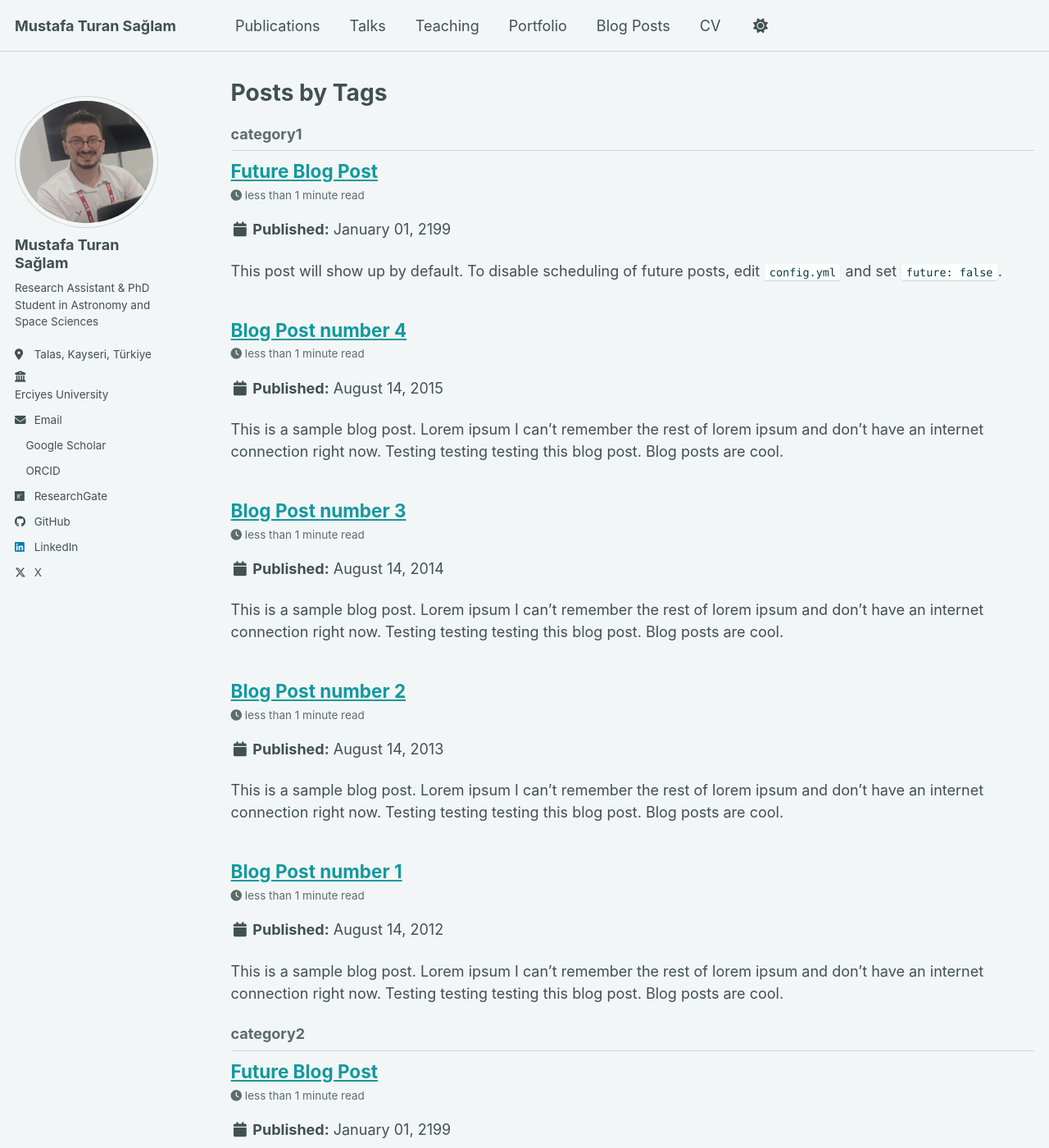
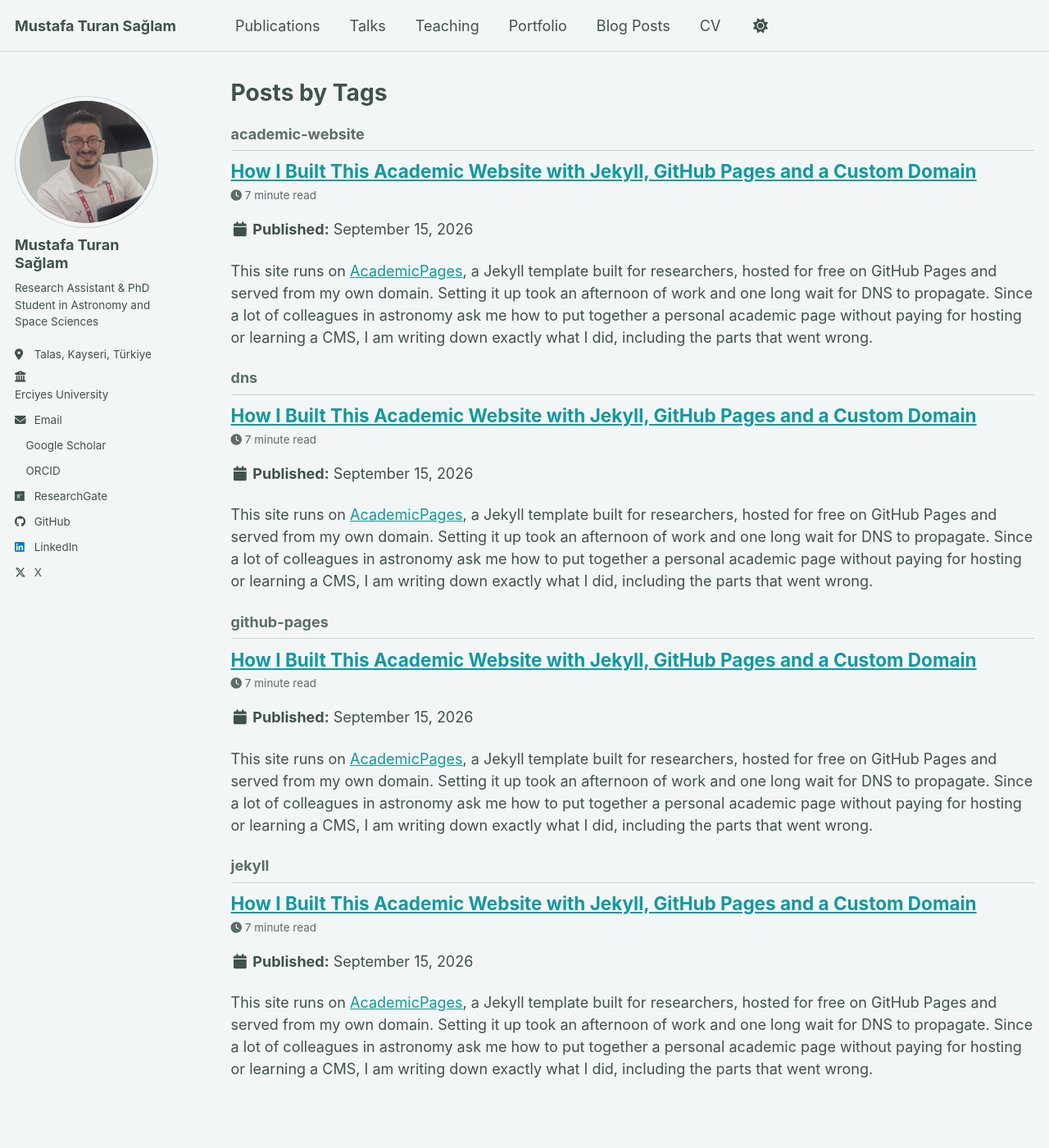
Before and after one commit to mtsaglam/mtsaglam.github.io, a Jekyll site: the page built from _pages/tag-archive.html, in a window 1280 px wide and 1400 px high. Shown: the whole window at 82% size. Built offline with Jekyll 4.4.1, drawn with Linux system fonts in a browser that asks for light colours; a style sheet for code colours, icons or effects is not loaded; some of the changed text lies outside the part shown.

Commit message:
Fix site url for custom domain, remove sample posts, add first blog post
The url field still pointed at the github.io origin, which made the
JavaScript module load cross-origin and get blocked by CORS, breaking
the theme toggle and menus.

Co-Authored-By: Claude Opus 5 <noreply@anthropic.com>
Claude-Session: https://claude.ai/code/session_01JR84KC3NS5u3o9AfVjogQ3

````diff
--- a/_config.yml
+++ b/_config.yml
@@ -13,7 +13,7 @@ title                    : "Mustafa Turan Sağlam"
 title_separator          : "-"
 name                     : &name "Mustafa Turan Sağlam"
 description              : &description "Research Assistant & PhD Student in Astronomy and Space Sciences at Erciyes University"
-url                      : https://mtsaglam.github.io
+url                      : https://mustafaturansaglam.com
                                                            # or if you already have some other page hosted on Github then use "https://[your GitHub username].github.io/[Your Repo Name]"
 baseurl                  : "" # the subpath of your site, e.g. "/blog"
 repository               : "mtsaglam/mtsaglam.github.io"
--- a/_posts/2012-08-14-blog-post-1.md
+++ /dev/null
@@ -1,20 +0,0 @@
----
-title: 'Blog Post number 1'
-date: 2012-08-14
-permalink: /posts/2012/08/blog-post-1/
-tags:
-  - cool posts
-  - category1
-  - category2
----
-
-This is a sample blog post. Lorem ipsum I can't remember the rest of lorem ipsum and don't have an internet connection right now. Testing testing testing this blog post. Blog posts are cool.
-
-Headings are cool
-======
-
-You can have many headings
-======
-
-Aren't headings cool?
-------
--- a/_posts/2013-08-14-blog-post-2.md
+++ /dev/null
@@ -1,20 +0,0 @@
----
-title: 'Blog Post number 2'
-date: 2013-08-14
-permalink: /posts/2013/08/blog-post-2/
-tags:
-  - cool posts
-  - category1
-  - category2
----
-
-This is a sample blog post. Lorem ipsum I can't remember the rest of lorem ipsum and don't have an internet connection right now. Testing testing testing this blog post. Blog posts are cool.
-
-Headings are cool
-======
-
-You can have many headings
-======
-
-Aren't headings cool?
-------
--- a/_posts/2014-08-14-blog-post-3.md
+++ /dev/null
@@ -1,20 +0,0 @@
----
-title: 'Blog Post number 3'
-date: 2014-08-14
-permalink: /posts/2014/08/blog-post-3/
-tags:
-  - cool posts
-  - category1
-  - category2
----
-
-This is a sample blog post. Lorem ipsum I can't remember the rest of lorem ipsum and don't have an internet connection right now. Testing testing testing this blog post. Blog posts are cool.
-
-Headings are cool
-======
-
-You can have many headings
-======
-
-Aren't headings cool?
-------
--- /dev/null
+++ b/_posts/2026-09-15-building-this-academic-website.md
@@ -0,0 +1,86 @@
+---
+title: 'How I Built This Academic Website with Jekyll, GitHub Pages and a Custom Domain'
+date: 2026-09-15
+permalink: /posts/2026/09/building-this-academic-website/
+tags:
+  - jekyll
+  - github-pages
+  - academic-website
+  - dns
+---
+
+This site runs on [AcademicPages](https://github.com/academicpages/academicpages.github.io), a Jekyll template built for researchers, hosted for free on GitHub Pages and served from my own domain. Setting it up took an afternoon of work and one long wait for DNS to propagate. Since a lot of colleagues in astronomy ask me how to put together a personal academic page without paying for hosting or learning a CMS, I am writing down exactly what I did, including the parts that went wrong.
+
+## Why this stack
+
+An academic homepage has modest requirements: a publication list, a CV, talks, teaching, and somewhere to write. It needs to survive for years without maintenance, load quickly from anywhere, and cost nothing to keep online. A static site generator fits that shape well. Jekyll turns a folder of Markdown files into plain HTML, GitHub Pages builds and serves it automatically on every push, and the whole site lives in a Git repository, which means it is versioned, backed up, and easy to move somewhere else if GitHub ever stops being a good host. There is no database to migrate and no plugin to update.
+
+AcademicPages goes one step further than a generic Jekyll theme. It ships with collections that match how academics actually organise their work — `_publications`, `_talks`, `_teaching`, `_portfolio` — so a new paper is a new Markdown file rather than a layout problem.
+
+## Getting the site online
+
+The starting point is forking the AcademicPages repository and renaming the fork to `username.github.io`. GitHub treats a repository with that exact name as a user site and publishes it at `https://username.github.io` automatically, with no configuration beyond choosing the branch under Settings → Pages. Mine deploys from `main` at the root of the repository.
+
+Almost everything identifying the site lives in `_config.yml`: the site title, the author block that feeds the sidebar (name, position, institution, location, and every profile link), and the `url` field, which matters more than it looks — I will come back to it. The navigation bar is a separate file, `_data/navigation.yml`, where each entry is a title and a URL. Deleting an entry removes it from the header without deleting the page itself, which is convenient for pages you want to keep but not advertise. I removed the template's built-in Markdown guide page this way.
+
+Content is Markdown with YAML front matter. A publication is a file in `_publications` with fields for the venue, date, citation and PDF link; a blog post is a file in `_posts` named `YYYY-MM-DD-slug.md`. The template ships with sample posts and sample publications, and clearing those out is the first real editing task — leaving "Blog Post number 1" online is the clearest sign of a site nobody has touched.
+
+To preview changes before pushing, run the site locally:
+
+```bash
+bundle install
+bundle exec jekyll serve --livereload
+```
+
+It builds into `_site` and serves at `http://localhost:4000`. GitHub runs the same build after every push, so if it works locally it will almost certainly work in production.
+
+## Pointing a custom domain at GitHub Pages
+
+I registered `mustafaturansaglam.com` through a Turkish registrar and wanted it to serve the GitHub Pages site directly, not through a redirect. This is where most of the time went, so here is the configuration that works.
+
+For an apex domain (the bare `example.com`, with no subdomain), GitHub requires four A records pointing at their servers:
+
+| Type | Name | Value |
+|------|------|-------|
+| A | @ | 185.199.108.153 |
+| A | @ | 185.199.109.153 |
+| A | @ | 185.199.110.153 |
+| A | @ | 185.199.111.153 |
+| CNAME | www | username.github.io |
+
+All four A records are needed; they are separate load-balanced endpoints, not alternatives. The `www` entry is a CNAME rather than an A record, and it can point either at your GitHub Pages subdomain or at the apex domain — GitHub accepts both, and it exists so that visitors who type `www.` in front of the address are not met with an error.
+
+On the GitHub side, the domain goes into Settings → Pages → Custom domain. Saving it writes a file called `CNAME` at the root of the repository containing the domain name. That file is part of the site: if a later commit deletes it, the custom domain silently detaches, so it should be left alone. GitHub then runs a DNS check, and once that passes, **Enforce HTTPS** becomes available. It issues a Let's Encrypt certificate automatically, which usually takes a few minutes after the DNS check succeeds.
+
+### What went wrong
+
+Three things, all of them mundane, and all of them worth knowing about because they produce error messages that point in the wrong direction.
+
+**A typo in one IP address.** I entered `195.199.111.153` instead of `185.199.111.153`. Three records were correct and one was not, so the site sometimes loaded and sometimes did not, depending on which endpoint the resolver picked. Worth checking each digit rather than trusting a glance.
+
+**Too many CNAME records.** My registrar had pre-populated CNAME entries for `mail` and `ftp` alongside the one I added. GitHub's DNS check rejected the configuration outright. Removing the records I was not using resolved it. A domain used only for a static site does not need mail or FTP entries.
+
+**Impatience with propagation.** For several hours, `nslookup mustafaturansaglam.com 8.8.8.8` returned `SERVFAIL`, and GitHub reported the DNS check as unsuccessful. Nothing was wrong; the records simply had not propagated. DNS changes can take up to 48 hours, and a record's TTL — 14400 seconds, four hours, in my case — is a lower bound on how long stale answers keep circulating. The check I kept running was:
+
+```bash
+nslookup mustafaturansaglam.com 8.8.8.8
+```
+
+Once it returns the four GitHub IP addresses instead of `SERVFAIL`, the configuration is live and GitHub's check will pass on the next attempt. [whatsmydns.net](https://www.whatsmydns.net/) is useful for the same question from multiple locations at once, since propagation is uneven across resolvers.
+
+### One subtle mistake worth avoiding
+
+After the domain was working, the theme's JavaScript stopped running: the light/dark toggle did nothing and the mobile menu would not open. The cause was in `_config.yml`, where `url` was still set to the old `https://username.github.io`. Jekyll uses that value to build absolute paths for assets, so the browser was loading the site from one origin and its JavaScript module from another. Modules are subject to CORS, the request was blocked, and the console showed:
+
+```
+Access to script at 'https://username.github.io/assets/js/main.min.js'
+from origin 'https://example.com' has been blocked by CORS policy
+```
+
+Updating `url` to the custom domain fixed it. If something on a Jekyll site breaks immediately after moving to a custom domain, that field is the first place to look — and the browser console will usually name the problem outright.
+
+## What it costs
+
+The domain is the only recurring expense, roughly the price of a coffee per month depending on the TLD. GitHub Pages is free for public repositories, includes the TLS certificate, and has been reliable enough that I have not thought about uptime since launch. For a personal academic site, that is a reasonable trade: a small annual fee for an address you own and can point anywhere later.
+
+If you are building something similar and get stuck, the two places worth checking first are GitHub's own [custom domain documentation](https://docs.github.com/en/pages/configuring-a-custom-domain-for-your-github-pages-site) and your registrar's DNS panel — in my experience the problem is almost always a record that is subtly wrong rather than anything to do with Jekyll.
--- a/_posts/2199-01-01-future-post.md
+++ /dev/null
@@ -1,11 +0,0 @@
----
-title: 'Future Blog Post'
-date: 2199-01-01
-permalink: /posts/2012/08/blog-post-4/
-tags:
-  - cool posts
-  - category1
-  - category2
----
-
-This post will show up by default. To disable scheduling of future posts, edit `config.yml` and set `future: false`.
````
Also changed, not shown: _posts/2015-08-14-blog-post-4.md (deleted, +0 -20 lines).
